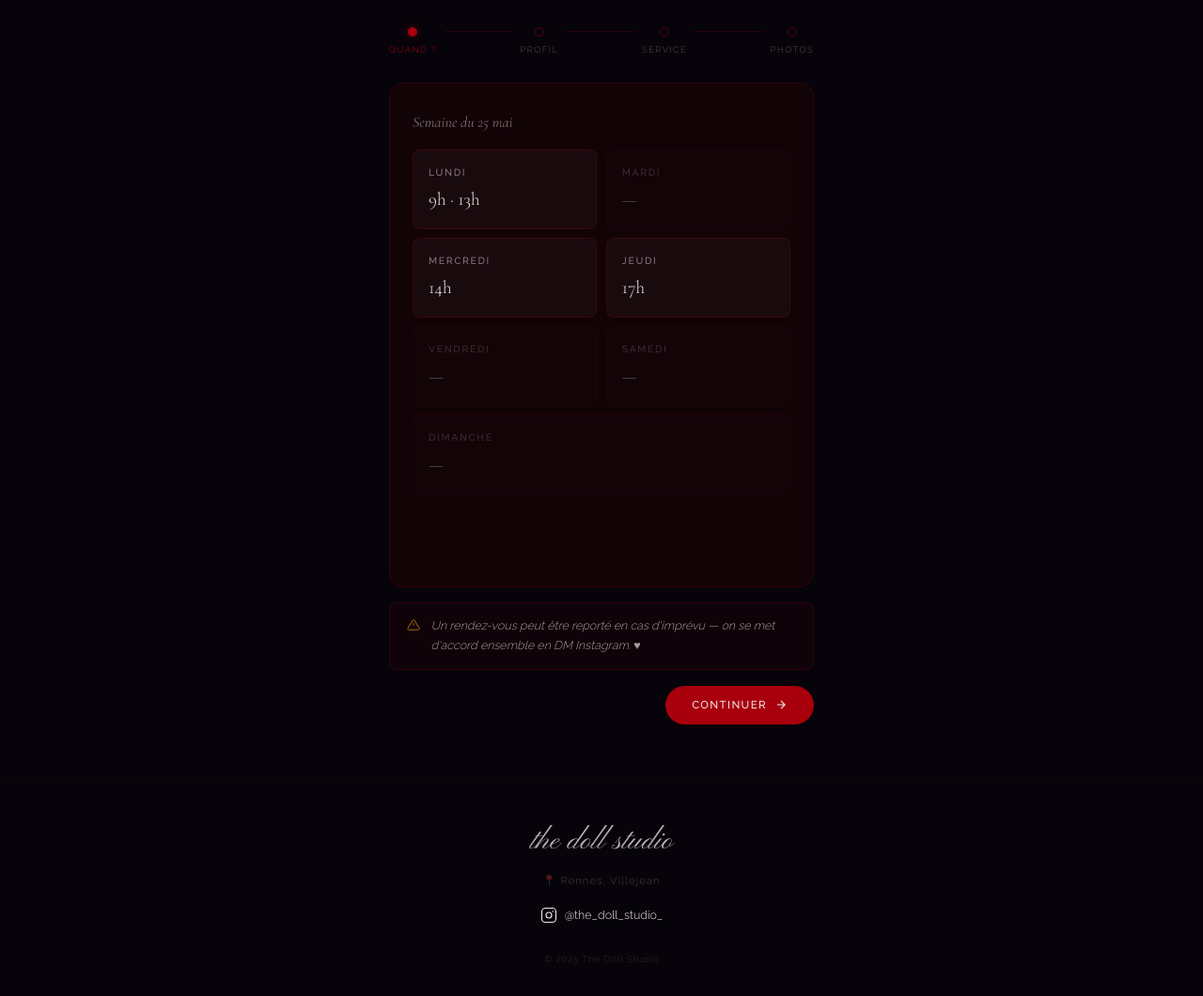
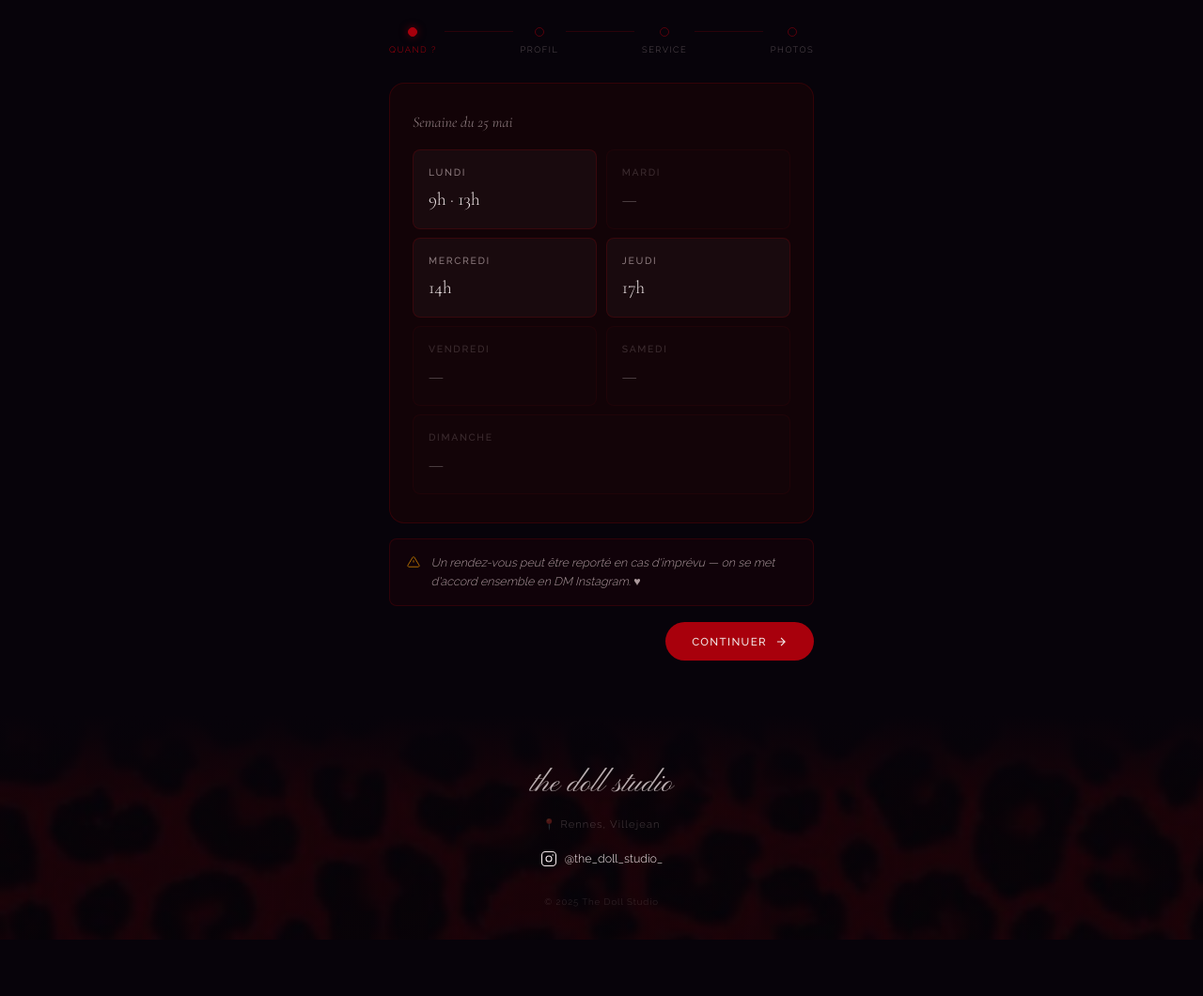
Before and after one commit to enzo3576/the-doll-studio, a plain HTML site: page index.html in a window 1280 px wide. Shown: the part 2454-3514 px from the top of the page at 94% size. After the commit the page ends 3454 px from the top, so only its background shows below. Drawn offline with nearby package versions, Linux system fonts and the light colour scheme.

Commit message:
fix: carousel hauteur dynamique + footer fond léopard
- align-items: flex-start sur carousel__track → hauteur naturelle par panel
- updateCarouselHeight() appelé dans goToPanel + renderDispos + selectDay
- transition CSS height sur .carousel pour animation fluide
- Footer : fond léopard fixe + gradient noir en fondu

Co-Authored-By: Claude Sonnet 4.6 <noreply@anthropic.com>

```diff
--- a/script.js
+++ b/script.js
@@ -100,6 +100,9 @@ function renderDispos({ semaine, jours }) {
   const grid = document.getElementById('daysGrid');
   grid.innerHTML = '';
 
+  // Recalcule la hauteur du carousel une fois les jours rendus
+  setTimeout(() => updateCarouselHeight(currentPanel), 50);
+
   jours.forEach((item, idx) => {
     const times     = parseTimes(item.slot);
     const available = times.length > 0;
@@ -145,6 +148,8 @@ function selectDay(card, jour, times) {
   });
 
   slotsBox.classList.add('visible');
+  // Recalcule la hauteur du carousel après l'animation des créneaux
+  setTimeout(() => updateCarouselHeight(1), 370);
 }
 
 function selectTime(btn, heure) {
@@ -196,9 +201,17 @@ loadClientProfile();
 let currentPanel = 1;
 const TOTAL      = 4;
 
+function updateCarouselHeight(n) {
+  const panels   = document.querySelectorAll('.carousel__panel');
+  const carousel = document.getElementById('carousel');
+  const panel    = panels[n - 1];
+  if (panel) carousel.style.height = panel.scrollHeight + 'px';
+}
+
 function goToPanel(n) {
   const track   = document.getElementById('carouselTrack');
   track.style.transform = `translateX(-${(n - 1) * 100}%)`;
+  updateCarouselHeight(n);
 
   // Steps
   document.querySelectorAll('.bstep').forEach((s, i) => {
--- a/style.css
+++ b/style.css
@@ -280,9 +280,11 @@ section + section { border-top: 1px solid rgba(168,0,12,0.1); }
   border-radius: var(--r-lg);
   background: var(--card);
   border: 1px solid var(--bordure);
+  transition: height 0.35s cubic-bezier(0.4, 0, 0.2, 1);
 }
 .carousel__track {
   display: flex;
+  align-items: flex-start; /* chaque panel prend sa hauteur naturelle */
   transition: transform 0.38s cubic-bezier(0.4, 0, 0.2, 1);
   will-change: transform;
 }
@@ -521,7 +523,23 @@ section + section { border-top: 1px solid rgba(168,0,12,0.1); }
 .infos__list span:last-child { font-size:.87rem; color:var(--creme-pale); line-height:1.65; opacity:.85; }
 
 /* ── Footer ────────────────────────────────── */
-.footer { padding:2.5rem 0 2rem; text-align:center; border-top:1px solid rgba(168,0,12,.1); }
+.footer {
+  position: relative;
+  padding: 3rem 0 2rem;
+  text-align: center;
+  background-image: url("hero-bg.jpeg");
+  background-size: cover;
+  background-position: center bottom;
+  background-attachment: fixed;
+  overflow: hidden;
+}
+.footer::before {
+  content: '';
+  position: absolute; inset: 0;
+  background: linear-gradient(to bottom, var(--noir) 0%, rgba(7,3,10,0.72) 40%, rgba(7,3,10,0.72) 100%);
+  pointer-events: none;
+}
+.footer .container { position: relative; z-index: 1; }
 .footer__logo  { font-family:var(--script); font-size:2rem; color:var(--creme); opacity:.75; margin-bottom:.4rem; }
 .footer__city  { font-size:.7rem; color:var(--creme-pale); opacity:.3; letter-spacing:.1em; margin-bottom:1.1rem; }
 .footer__ig    { display:inline-flex; align-items:center; gap:.5rem; font-size:.78rem; color:var(--creme); text-decoration:none; margin-bottom:1.75rem; transition:color var(--ease); }
```
